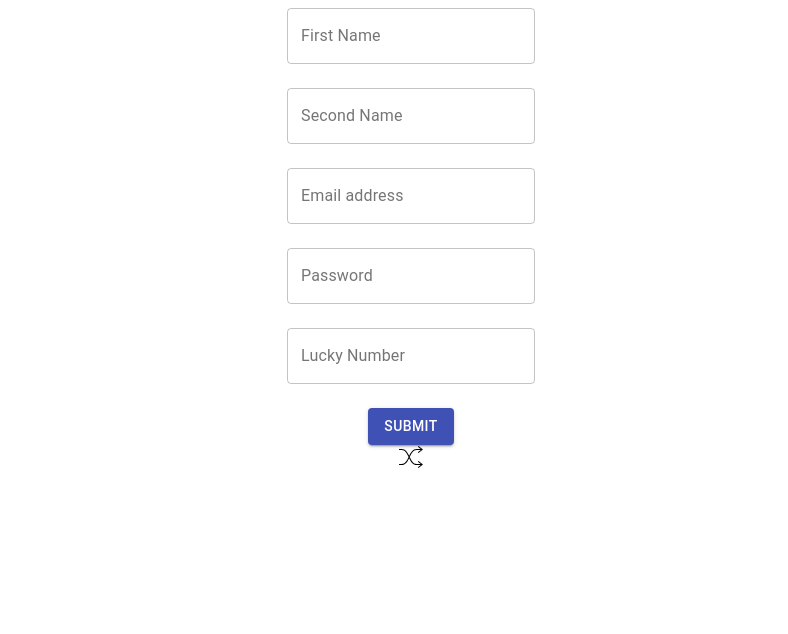
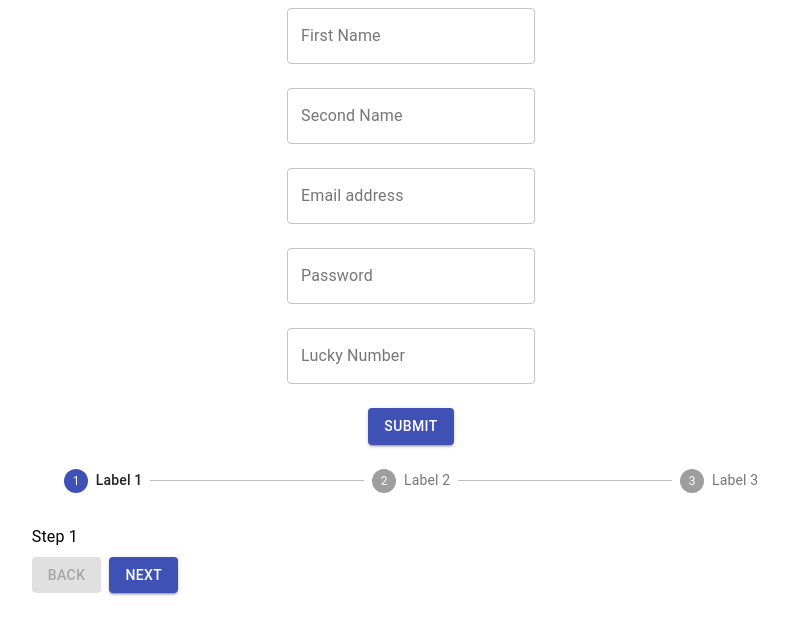
Before and after one commit to 99nikola/testing, a React (Create React App) app: page / in a window 1280 px wide. Shown: the top 634 px of the page, without its empty margins (229-1017 px from the left). Built offline with nearby package versions, Linux system fonts and the light colour scheme; the HTML template or start-up script is replaced by a standard one.

Commit message:
Stepper MUI added // TODO: refactor later

```diff
--- a/src/App.tsx
+++ b/src/App.tsx
@@ -3,6 +3,9 @@ import Form from "./components/organisms/Form";
 import { Grid } from "@material-ui/core";
 import { debounceFunction, throttleFunction, add } from "./utils/utils";
 import { ReactComponent as Random } from "./resources/random.svg";
+import Radio from "./components/atoms/Radio";
+import Select from "./components/atoms/Select";
+import Stepper from "./components/organisms/Stepper";
 
 const App = () => {
 
@@ -31,7 +34,9 @@ const App = () => {
             alignItems="center"
         >
             <Form />
-            <Random />
+            <Stepper />
+
+
         </Grid>
     );
 }
--- a/src/components/atoms/TextField.tsx
+++ b/src/components/atoms/TextField.tsx
@@ -1,4 +1,4 @@
-import { TextField } from "@material-ui/core";
+import { TextField as M_TextField } from "@material-ui/core";
 import React from "react";
 
 interface Props {
@@ -10,9 +10,10 @@ interface Props {
     type?: string
 }
 
-const M_TextField: React.FC<Props> = ({ value, onChange, label, error, helperText, type }) => {
+
+const TextField: React.FC<Props> = ({ value, onChange, label, error, helperText, type }) => {
     return (
-        <TextField
+        <M_TextField
             value={value}
             onChange={onChange}
             label={label}
@@ -24,4 +25,8 @@ const M_TextField: React.FC<Props> = ({ value, onChange, label, error, helperTex
     );
 }
 
-export default M_TextField
+TextField.defaultProps = {
+    type: "text"
+}
+
+export default TextField
--- a/src/components/molecules/ControlledField.tsx
+++ b/src/components/molecules/ControlledField.tsx
@@ -1,6 +1,6 @@
 import { Grid } from "@material-ui/core";
 import { Controller, useFormContext } from "react-hook-form";
-import M_TextField from "../atoms/TextField";
+import TextField from "../atoms/TextField";
 
 interface Props {
     name: any,
@@ -19,7 +19,7 @@ const ControlledField: React.FC<Props> = ({ name, control, label, rules, type })
                 control={control}
                 rules={rules}
                 render={({ field, fieldState }) =>
-                    <M_TextField
+                    <TextField
                         value={field.value}
                         onChange={field.onChange}
                         label={label}
--- /dev/null
+++ b/src/components/organisms/Stepper.tsx
@@ -0,0 +1,112 @@
+import { Stepper, Theme, Step, StepLabel, Typography, Button } from "@material-ui/core";
+import { makeStyles, createStyles } from "@material-ui/core/styles";
+import { useState } from "react";
+
+const useStyles = makeStyles((theme: Theme) =>
+    createStyles({
+        root: {
+            width: '60%'
+        },
+        button: {
+            marginRight: theme.spacing(1)
+        },
+        instructions: {
+            marginTop: theme.spacing(1),
+            marginBottom: theme.spacing(1)
+        }
+    })
+);
+
+enum StepE {
+    STEP1,
+    STEP2,
+    STEP3
+}
+
+const stepLabels = ['Label 1', 'Label 2', 'Label 3'];
+
+const getStepMessage = (step: StepE) => {
+    return stepLabels[step];
+}
+
+
+const StepContent = (step: StepE) => {
+    switch (step) {
+        case StepE.STEP1:
+            return 'Step 1';
+        case StepE.STEP2:
+            return 'Step 2';
+        case StepE.STEP3:
+            return 'Step 3';
+        default:
+            throw 'Something is very wrong! Impossible step'
+    }
+}
+
+const HorizontalLinearStepper = () => {
+
+    const classes = useStyles();
+    const [ activeStep, setActiveStep ] = useState(0);
+
+    const nextHandler = () => {
+        setActiveStep((prevStep: StepE) => prevStep + 1);
+    }
+
+    const resetHandler = () => {
+        setActiveStep(StepE.STEP1);
+    }
+
+    const backHandler = () => {
+        setActiveStep((prevStep: StepE) => prevStep - 1);
+    }
+
+    return (
+        <div className={classes.root}>
+            <Stepper activeStep={activeStep}>
+                {stepLabels.map((label, index) => {
+                    return (
+                        <Step key={label} >
+                            <StepLabel>{label}</StepLabel>
+                        </Step>
+                    );
+                })}
+            </Stepper>
+            <div>
+                {activeStep === stepLabels.length ? (
+                    <>
+                        <Typography className={classes.instructions}>
+                            All steps complited
+                        </Typography>
+                        <Button onClick={resetHandler} className={classes.button}>
+                            Reset
+                        </Button>
+                    </>
+                ) : (
+                    <>
+                        <Typography className={classes.instructions}>
+                            {StepContent(activeStep)}
+                        </Typography>
+                        <Button
+                            className={classes.button}
+                            variant="contained"
+                            color="secondary"
+                            disabled={activeStep === 0}
+                            onClick={backHandler}
+                        >   Back
+                        </Button>
+
+                        <Button
+                            className={classes.button}
+                            variant="contained"
+                            color="primary"
+                            onClick={nextHandler}
+                        >   {activeStep === stepLabels.length-1 ? 'Finish' : 'Next'}
+                        </Button>
+                    </>
+                )}
+            </div>
+        </div>
+    );
+}
+
+export default HorizontalLinearStepper
```
